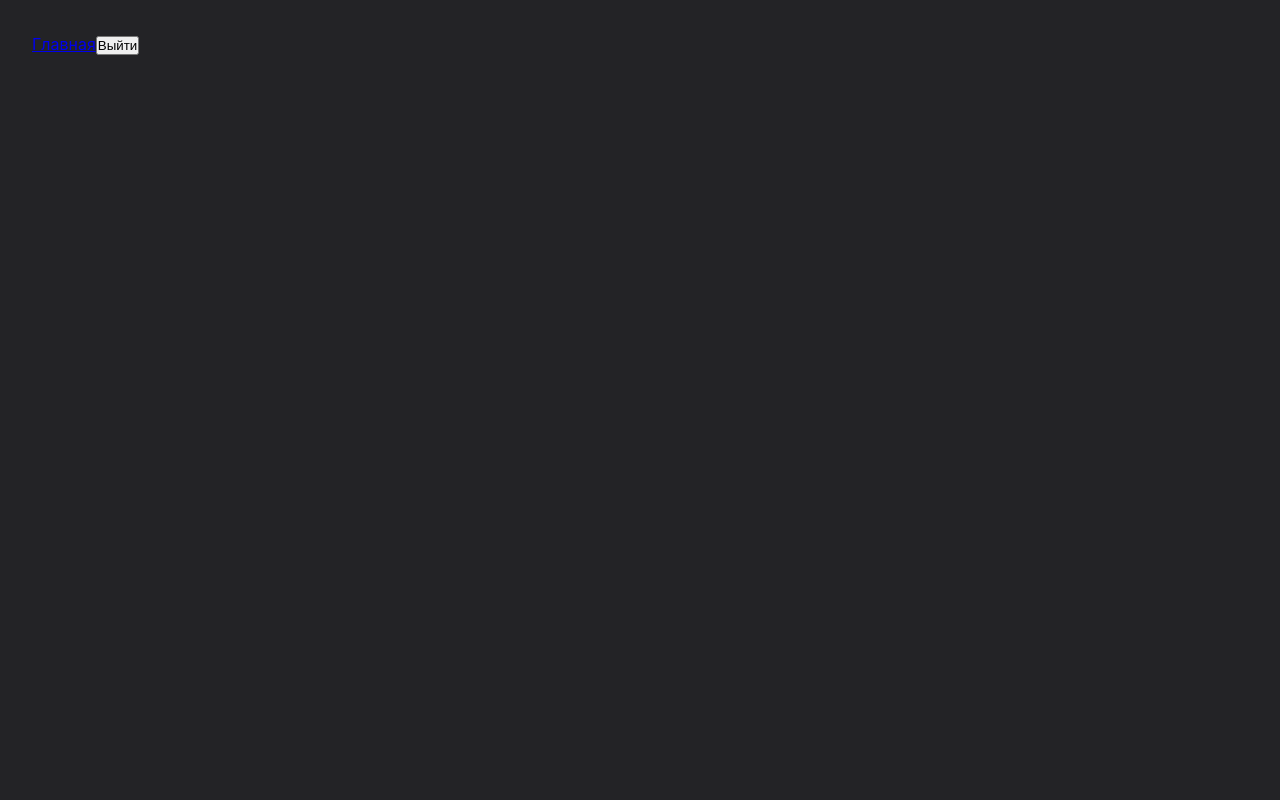
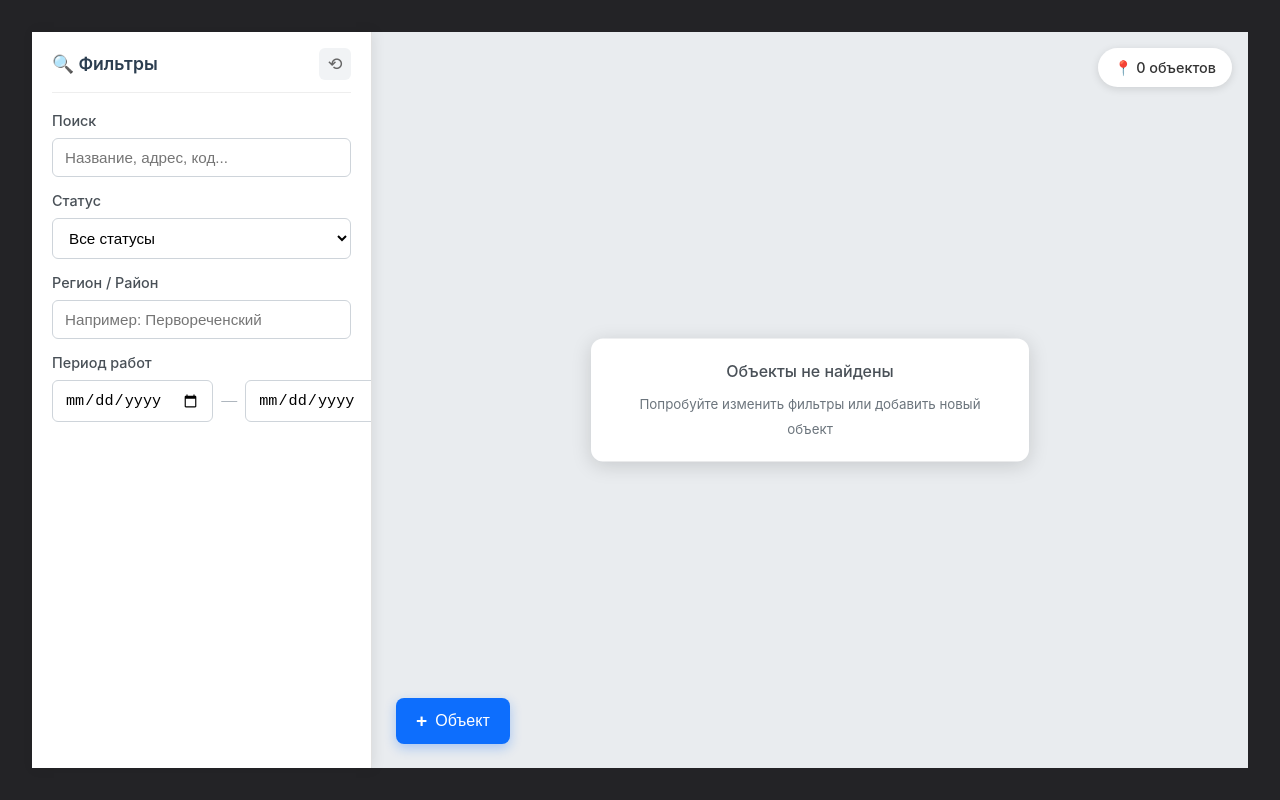
Before and after one commit to dmbrson/gis_monitoring, a Vue app in the folder frontend/: page / in a window 1280 px wide. Built offline with nearby package versions, Linux system fonts and the light colour scheme; sample sign-in values are in the browser's storage.

Commit message:
Frontend Map: Basic component structure HTML + CSS

```diff
--- a/frontend/package.json
+++ b/frontend/package.json
@@ -10,11 +10,14 @@
   },
   "dependencies": {
     "axios": "^1.13.5",
+    "maplibre-gl": "^5.18.0",
     "pinia": "^3.0.4",
     "vue": "^3.5.28",
-    "vue-router": "^5.0.2"
+    "vue-router": "^5.0.2",
+    "vue3-maplibre-gl": "^4.2.2"
   },
   "devDependencies": {
+    "@types/maplibre-gl": "^1.13.2",
     "@vitejs/plugin-vue": "^6.0.4",
     "vite": "^7.3.1",
     "vite-plugin-vue-devtools": "^8.0.6"
--- a/frontend/src/components/HeaderView.vue
+++ /dev/null
@@ -1,34 +0,0 @@
-<template>
-  <header class="header">
-    <nav>
-      <router-link to="/">Главная</router-link>
-
-      <template v-if="authStore.isAuthenticated">
-        <span>{{ authStore.user?.username }}</span>
-        <button @click="handleLogout" class="logout-btn">
-          Выйти
-        </button>
-      </template>
-
-      <template v-else>
-        <router-link to="/login">Войти</router-link>
-      </template>
-    </nav>
-  </header>
-</template>
-
-<script setup>
-import { useAuthStore } from '@/stores/auth'
-import { useRouter } from 'vue-router'
-
-const authStore = useAuthStore()
-const router = useRouter()
-
-const handleLogout = async () => {
-  await authStore.logout()
-  router.push('/login')
-}
-</script>
-
-<style scoped>
-</style>
--- /dev/null
+++ b/frontend/src/components/MapDashboardView.vue
@@ -0,0 +1,244 @@
+<template>
+  <div class="map-dashboard">
+    <aside class="filters-panel">
+      <div class="filters-header">
+        <h3>🔍 Фильтры</h3>
+        <button class="btn-reset" title="Сбросить все фильтры">⟲</button>
+      </div>
+
+      <div class="filter-group">
+        <label for="search">Поиск</label>
+        <input id="search" type="text" placeholder="Название, адрес, код..." class="form-input" />
+      </div>
+
+      <div class="filter-group">
+        <label for="status">Статус</label>
+        <select id="status" class="form-select">
+          <option value="">Все статусы</option>
+          <option value="1">Новый</option>
+          <option value="2">В работе</option>
+          <option value="3">Завершён</option>
+        </select>
+      </div>
+
+      <div class="filter-group">
+        <label for="region">Регион / Район</label>
+        <input id="region" type="text" placeholder="Например: Первореченский" class="form-input" />
+      </div>
+
+      <div class="filter-group">
+        <label>Период работ</label>
+        <div class="date-range">
+          <input type="date" class="form-input" title="Дата начала" />
+          <span class="date-separator">—</span>
+          <input type="date" class="form-input" title="Дата окончания" />
+        </div>
+      </div>
+    </aside>
+
+    <main class="map-container" ref="mapContainer">
+      <div class="create-object-btn">
+        <button class="btn-primary" title="Добавить новый объект">
+          <span class="btn-icon">+</span>
+          <span class="btn-text">Объект</span>
+        </button>
+      </div>
+      <div class="objects-count">📍 0 объектов</div>
+      <div class="map-hint">
+        <p>Объекты не найдены</p>
+        <small>Попробуйте изменить фильтры или добавить новый объект</small>
+      </div>
+    </main>
+  </div>
+</template>
+
+<script setup>
+</script>
+
+<style scoped>
+.map-dashboard {
+  display: flex;
+  height: calc(100vh - 64px);
+  background: #f8f9fa;
+  position: relative;
+}
+.filters-panel {
+  width: 340px;
+  min-width: 280px;
+  background: white;
+  border-right: 1px solid #e0e0e0;
+  padding: 16px 20px;
+  overflow-y: auto;
+  z-index: 10;
+  box-shadow: 2px 0 12px rgba(0,0,0,0.08);
+  display: flex;
+  flex-direction: column;
+  gap: 8px;
+}
+.filters-header {
+  display: flex;
+  justify-content: space-between;
+  align-items: center;
+  padding-bottom: 12px;
+  margin-bottom: 8px;
+  border-bottom: 1px solid #eee;
+}
+.filters-header h3 {
+  margin: 0;
+  font-size: 1.1rem;
+  font-weight: 600;
+  color: #2c3e50;
+}
+.btn-reset {
+  background: #f1f3f5;
+  border: none;
+  width: 32px;
+  height: 32px;
+  border-radius: 6px;
+  cursor: pointer;
+  font-size: 1.1rem;
+  color: #666;
+  display: flex;
+  align-items: center;
+  justify-content: center;
+  transition: all 0.2s;
+}
+.btn-reset:hover {
+  background: #e2e6ea;
+  color: #333;
+}
+.filter-group {
+  margin-bottom: 4px;
+}
+.filter-group label {
+  display: block;
+  margin-bottom: 6px;
+  font-weight: 500;
+  color: #495057;
+  font-size: 0.9rem;
+}
+.form-input,
+.form-select {
+  width: 100%;
+  padding: 10px 12px;
+  border: 1px solid #ced4da;
+  border-radius: 6px;
+  font-size: 0.95rem;
+  background: white;
+}
+.date-range {
+  display: flex;
+  gap: 8px;
+  align-items: center;
+}
+.date-separator {
+  color: #adb5bd;
+  font-weight: 300;
+}
+.legend {
+  margin-top: 20px;
+  padding-top: 16px;
+  border-top: 1px solid #eee;
+}
+.legend h4 {
+  margin: 0 0 12px 0;
+  font-size: 1rem;
+  font-weight: 600;
+  color: #2c3e50;
+}
+.legend-item {
+  display: flex;
+  align-items: center;
+  gap: 12px;
+  padding: 6px 0;
+  font-size: 0.9rem;
+  color: #555;
+}
+.legend-color {
+  width: 18px;
+  height: 18px;
+  border-radius: 50%;
+  border: 2px solid white;
+  box-shadow: 0 1px 3px rgba(0,0,0,0.2);
+  flex-shrink: 0;
+}
+.map-container {
+  flex: 1;
+  position: relative;
+  background: #e9ecef;
+}
+.objects-count {
+  position: absolute;
+  top: 16px;
+  right: 16px;
+  background: white;
+  padding: 8px 16px;
+  border-radius: 20px;
+  box-shadow: 0 2px 8px rgba(0,0,0,0.12);
+  font-size: 0.9rem;
+  font-weight: 500;
+  color: #333;
+  z-index: 5;
+}
+.map-hint {
+  position: absolute;
+  top: 50%;
+  left: 50%;
+  transform: translate(-50%, -50%);
+  background: white;
+  padding: 20px 32px;
+  border-radius: 12px;
+  box-shadow: 0 4px 20px rgba(0,0,0,0.15);
+  text-align: center;
+  z-index: 5;
+}
+.map-hint p {
+  margin: 0 0 6px 0;
+  font-weight: 500;
+  color: #495057;
+}
+.map-hint small {
+  color: #6c757d;
+}
+.create-object-btn {
+  position: absolute;
+  bottom: 24px;
+  left: 24px;
+  z-index: 10;
+}
+.btn-primary {
+  display: flex;
+  align-items: center;
+  gap: 8px;
+  background: #0d6efd;
+  color: white;
+  border: none;
+  padding: 12px 20px;
+  border-radius: 8px;
+  font-size: 1rem;
+  font-weight: 500;
+  cursor: pointer;
+  box-shadow: 0 4px 12px rgba(13, 110, 253, 0.3);
+}
+.btn-icon {
+  font-size: 1.2rem;
+  font-weight: bold;
+}
+@media (max-width: 900px) {
+  .map-dashboard { flex-direction: column; }
+  .filters-panel {
+    width: 100%;
+    max-height: 45vh;
+    border-right: none;
+    border-bottom: 1px solid #e0e0e0;
+  }
+  .map-container { height: 55vh; }
+}
+@media (max-width: 480px) {
+  .filters-panel { padding: 12px 16px; }
+  .date-range { flex-direction: column; align-items: stretch; gap: 4px; }
+  .date-separator { display: none; }
+  .btn-text { display: none; }
+  .btn-primary { padding: 12px; border-radius: 50%; }
+}
+</style>
--- a/frontend/src/main.js
+++ b/frontend/src/main.js
@@ -3,10 +3,15 @@ import { createPinia } from 'pinia'
 import App from './App.vue'
 import router from './router'
 import './assets/main.css'
+import { useAuthStore, initAuthStore } from '@/stores/auth'
 
 const app = createApp(App)
 const pinia = createPinia()
 
 app.use(pinia)
 app.use(router)
+
+const authStore = useAuthStore()
+initAuthStore(authStore)
+
 app.mount('#app')
--- a/frontend/src/router/index.js
+++ b/frontend/src/router/index.js
@@ -7,7 +7,7 @@ const router = createRouter({
     {
       path: '/',
       name: 'home',
-      component: () => import('@/components/HeaderView.vue'),
+      component: () => import('@/components/MapDashboardView.vue'),
       meta: { requiresAuth: true },
     },
     {
```
Also changed, not shown: 1 other file (tests, documents, lock files or other folders).
